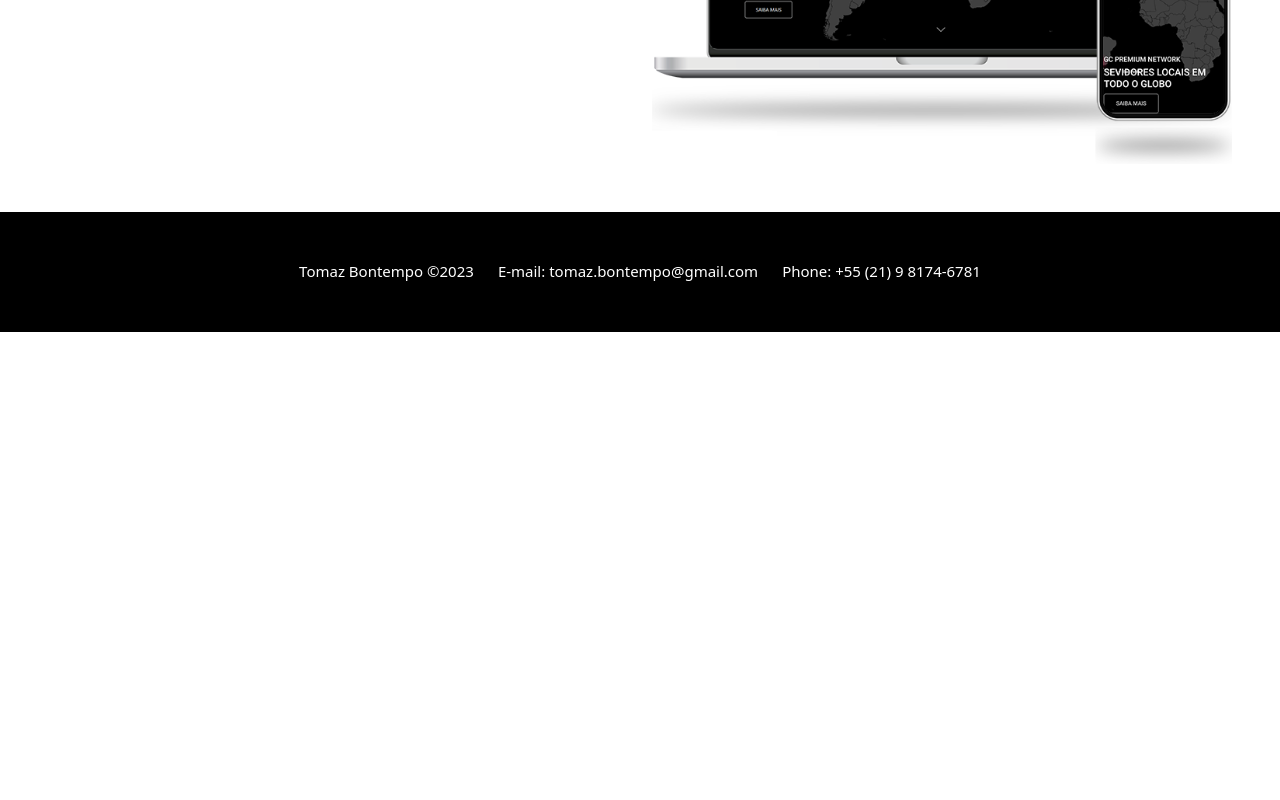
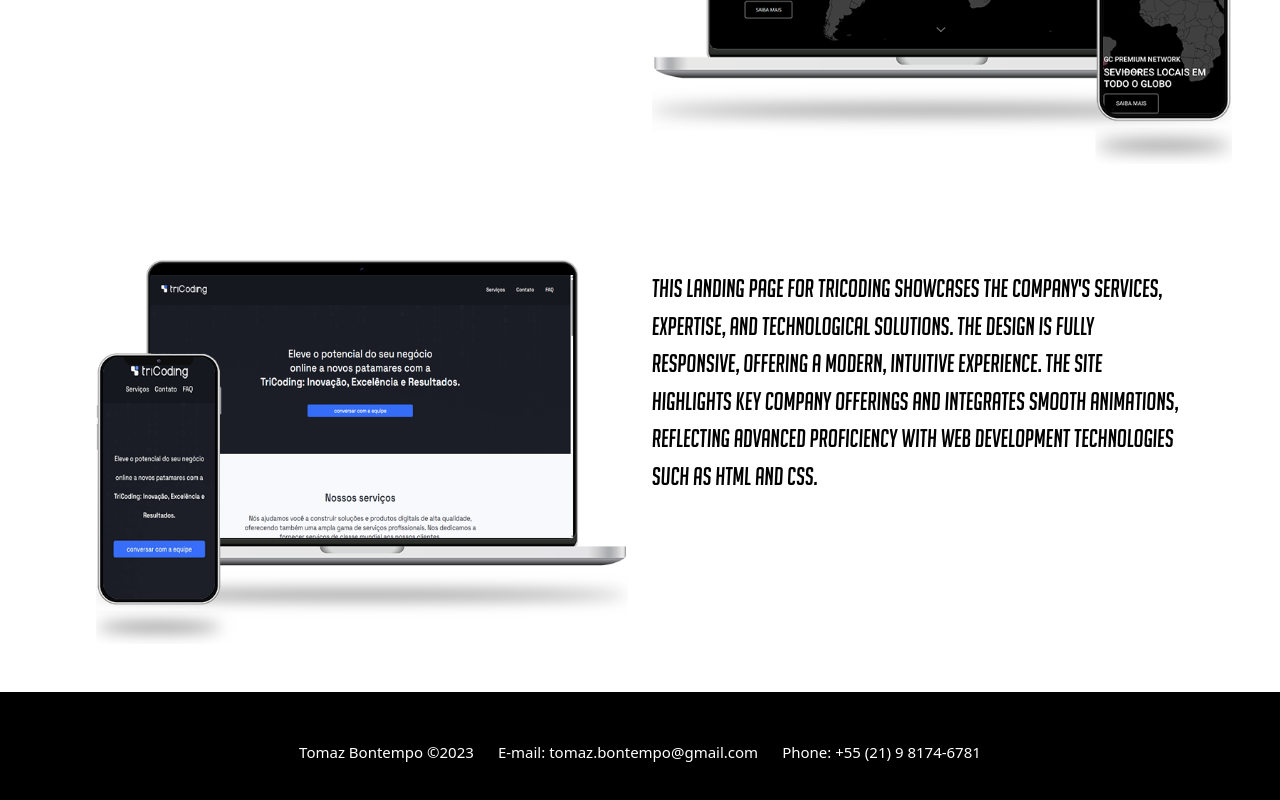
Before and after one commit to TomazBontempo/FullStackDevPortfolio, a plain HTML site: page index.html in a window 1280 px wide. Shown: the part 1526-2326 px from the top of the page. Before the commit the page ends 1858 px from the top, so only its background shows below. Drawn offline with nearby package versions, Linux system fonts and the light colour scheme.

Commit message:
adding Tricoding to portfolio

```diff
--- a/index.html
+++ b/index.html
@@ -65,6 +65,21 @@
           </p>
         </div>
     </div>
+    <div class="px-5 projects02">
+      <div class="row d-flex justify-content-around py-5">
+        <div class="col-md">
+          <a href="https://tricoding.com.br/" target="_blank"><img src="imgs/tricoding.png" class="img-fluid" alt="tricoding mockup" /></a>
+        </div>
+        <div class="col-md d-flex justify-content-center">
+          <p>
+              This landing page for Tricoding showcases the company's services,
+             expertise, and technological solutions. The design is fully responsive, offering a modern,
+             intuitive experience. The site highlights key company offerings and integrates smooth animations,
+             reflecting advanced proficiency with web development technologies such as HTML and CSS.
+          </p>
+        </div>
+      </div>
+    </div>
 
     </div>
 
--- a/style.css
+++ b/style.css
@@ -69,7 +69,11 @@ p {
 /*Body*/
 .projects {
   padding-top: 10%;
-  background-image: linear-gradient(black, white 20%);
+  background-image: linear-gradient(black, white 10%);
+}
+
+.projects02 {
+  background-color: #ffffff;
 }
 
 .projects p {
```
Also changed, not shown: imgs/tricoding.png (added).
